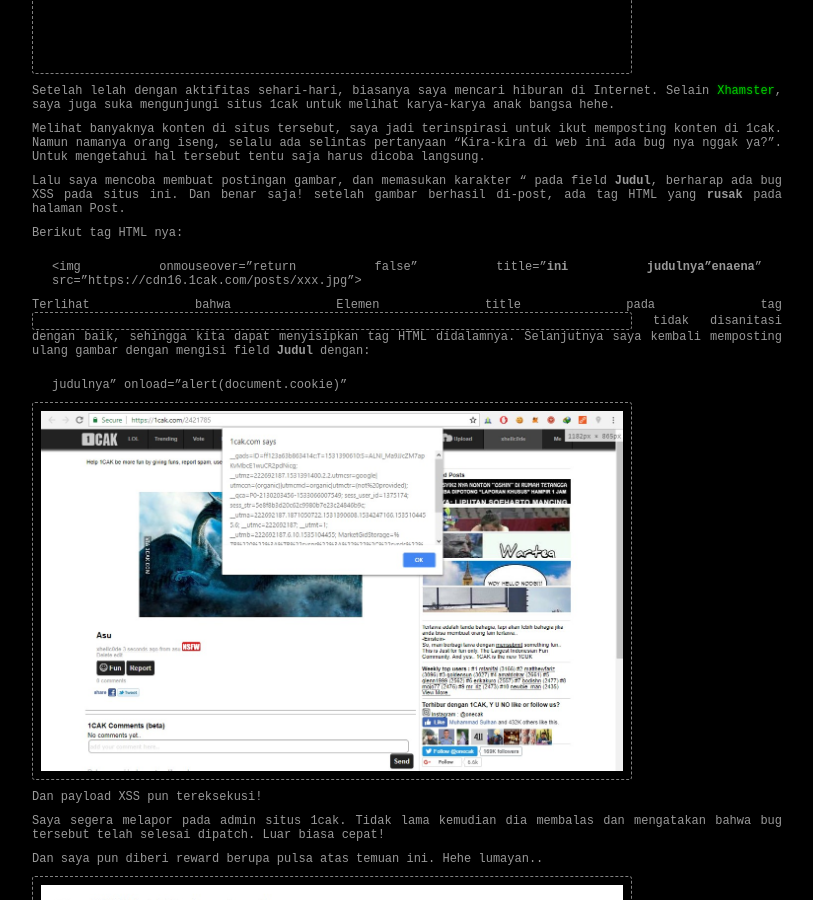
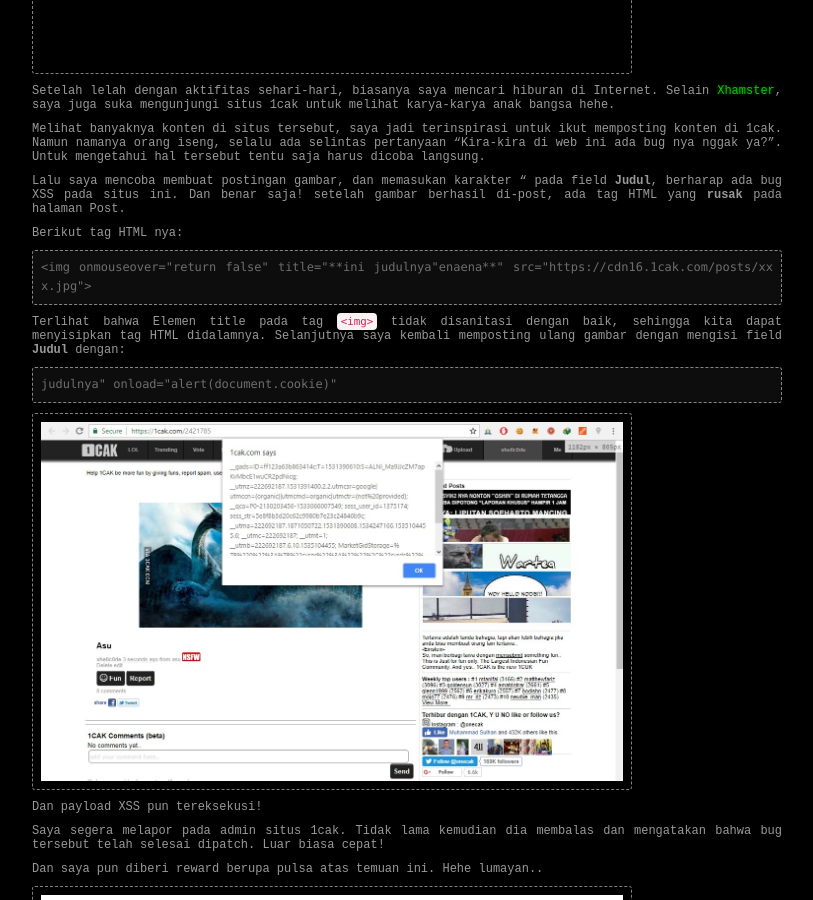
Before and after one commit to aryanrtm/noobsec.github.io, a Jekyll site: the page built from _posts/2018-08-24-stored-xss-di-1cak-posts.md, in a window 1280 px wide and 900 px high, scrolled down 463 px. Shown: the whole window, without its empty margins (233-1046 px from the left). Built offline with Jekyll 4.4.1, drawn with Linux system fonts in a browser that asks for light colours; comment, search, counter and statistics services are not loaded.

Commit message:
Update 2018-08-24-stored-xss-di-1cak-posts.md

````diff
--- a/_posts/2018-08-24-stored-xss-di-1cak-posts.md
+++ b/_posts/2018-08-24-stored-xss-di-1cak-posts.md
@@ -17,12 +17,15 @@
 
 Berikut tag HTML nya:
 
+```
+<img onmouseover="return false" title="**ini judulnya"enaena**" src="https://cdn16.1cak.com/posts/xxx.jpg">
+```
 
-><img onmouseover="return false" title="**ini judulnya"enaena**" src="https://cdn16.1cak.com/posts/xxx.jpg">
+Terlihat bahwa Elemen title pada tag `<img>` tidak disanitasi dengan baik, sehingga kita dapat menyisipkan tag HTML didalamnya. Selanjutnya saya kembali memposting ulang gambar dengan mengisi field **Judul** dengan:
 
-Terlihat bahwa Elemen title pada tag <img> tidak disanitasi dengan baik, sehingga kita dapat menyisipkan tag HTML didalamnya. Selanjutnya saya kembali memposting ulang gambar dengan mengisi field **Judul** dengan:
-
->judulnya" onload="alert(document.cookie)"
+```
+judulnya" onload="alert(document.cookie)"
+```
 
 ![Image of 1cak XSS](https://noobsec.org/images/1cak_xss.jpg)
 
````
